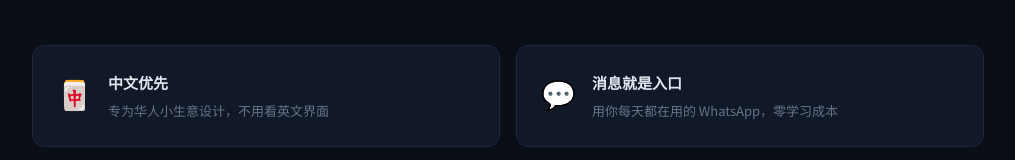
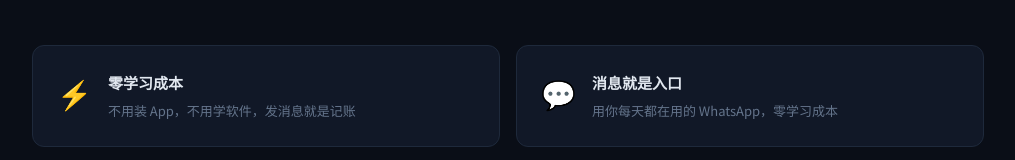
Before and after one commit to tracingtheboard-cyber/youshu-web, a plain HTML site: page index.html in a window 1280 px wide. Shown: the part 2323-2483 px from the top of the page, without its empty margins (132-1147 px from the left). Drawn offline with Linux system fonts and the light colour scheme.

Commit message:
中文优先改为零学习成本

```diff
--- a/index.html
+++ b/index.html
@@ -431,10 +431,10 @@
 
     <div class="adv-grid">
       <div class="adv-item">
-        <div class="adv-icon">🀄</div>
+        <div class="adv-icon">⚡</div>
         <div>
-          <h4>中文优先</h4>
-          <p>专为华人小生意设计，不用看英文界面</p>
+          <h4>零学习成本</h4>
+          <p>不用装 App，不用学软件，发消息就是记账</p>
         </div>
       </div>
       <div class="adv-item">
```
